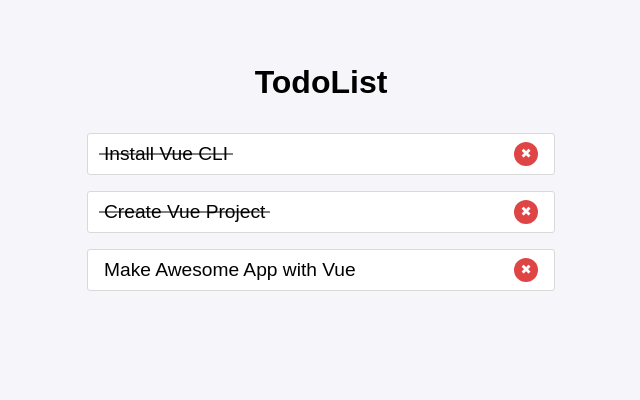
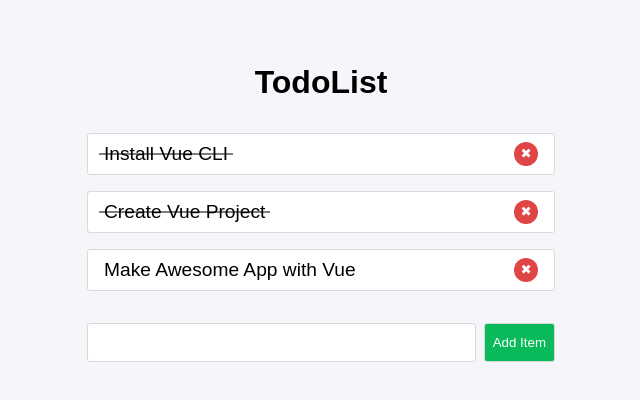
Before and after one commit to zaidakhterr/vue-todo-list, a Vue app: page / in a window 1280 px wide. Shown: the top 400 px of the page, without its empty margins (319-959 px from the left). Built offline with nearby package versions, Linux system fonts and the light colour scheme.

Commit message:
📦 NEW: AddTodoForm styles

```diff
--- /dev/null
+++ b/src/components/AddTodoForm.vue
@@ -0,0 +1,41 @@
+<template>
+  <form>
+    <input type="text" >
+    <button type="submit" placeholder="Add todo...">Add Item</button>
+  </form>
+</template>
+
+<script>
+  export default {
+    name:"AddTodoForm"
+  }
+</script>
+
+<style lang="scss" scoped>
+form{
+  padding: 0 16px;
+  display: flex;
+
+  input{
+    font-size: 1.1rem;
+    outline: none;
+    border-radius: 3px;
+    border: 1px solid #d9d9d9;
+    padding: 8px 16px;
+    line-height: 0px;
+    flex: 1;
+    margin-right: 8px;
+  }
+
+  button{
+    cursor: pointer;
+    outline: none;
+    color: #fff;
+    background: rgb(10, 185, 89);
+    border: 1px solid #d9d9d9;
+    padding: 8px;
+    border-radius: 3px;
+
+  }
+}
+</style>
--- a/src/components/TodoList.vue
+++ b/src/components/TodoList.vue
@@ -4,17 +4,20 @@
     <transition-group name="list" tag="div">
       <TodoItem v-for="item of list" v-bind:key="item.id" v-bind:item="item" v-on:del-item="deleteItem" />
     </transition-group>
+    <AddTodoForm />
   </div>
 </template>
 
 <script>
   import TodoItem from "./TodoItem";
+  import AddTodoForm from "./AddTodoForm";
   import { v4 as uuid } from "uuid";
 
   export default {
     name: "TodoList",
     components: {
       TodoItem,
+      AddTodoForm,
     },
     data() {
       return {
```
